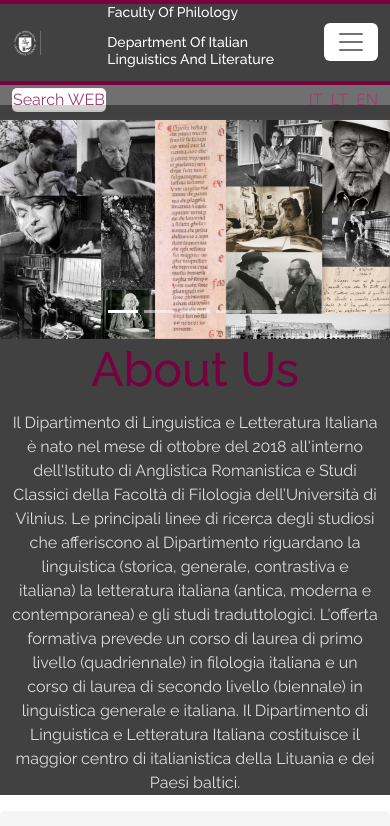
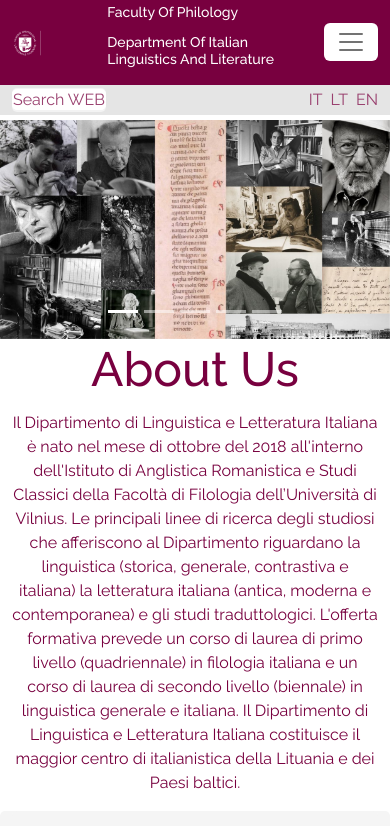
Before and after one commit to ernestappp/ernestappp.github.io, a website: page index.html in a window 390 px wide. Shown: the top 826 px of the page. Drawn offline with nearby package versions, Linux system fonts and the light colour scheme.

Commit message:
media body color

```diff
--- a/style.css
+++ b/style.css
@@ -82,8 +82,7 @@ max-width: 900px;
 
  @media (max-width:575px){
    .container{
-    background-color: #414141;
-    color:#DCDCDC;
+    color:#78003f;
     }
 }
 
@@ -106,8 +105,8 @@ max-width: 900px;
 }
 
 @media (max-width:575px){
-    .navbar .logo-tekstas{
-        color:#DCDCDC;
+    .navbar .logo-tekstas h4{
+        color:#ffffff;
      }
  }
 
@@ -135,11 +134,11 @@ max-width: 900px;
   background-color: #ffffff;
   border: 2px #ffffff;
 }
-
+/*
 @media (max-width: 575px){
 .logo-tekstas h4 {
-    color: #ffffff;}
-}
+    color: #78003f;}
+} */
 
 /*===== MODAL in NAVBAR====*/
 
@@ -958,16 +957,16 @@ h2.text-center {
     color:#78003f;
   }
 
-  @media (max-width:860px){
+  /* @media (max-width:860px){
     .footer-container span{
       color:#ffffff;
     }
-  }
+  } */
 
-  @media (max-width:860px) {
+  /* @media (max-width:860px) {
      .footer-container h1{
       color: #ffffff;}
-     }
+     } */
 
   .footer-container ul{
   display:flex;
```
